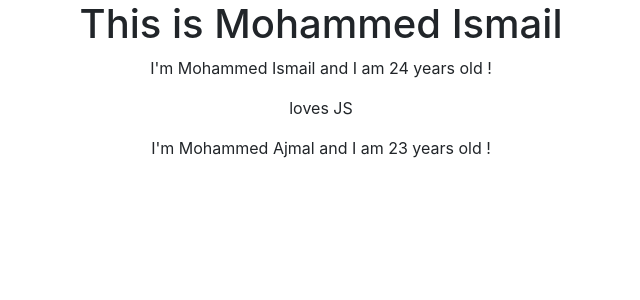
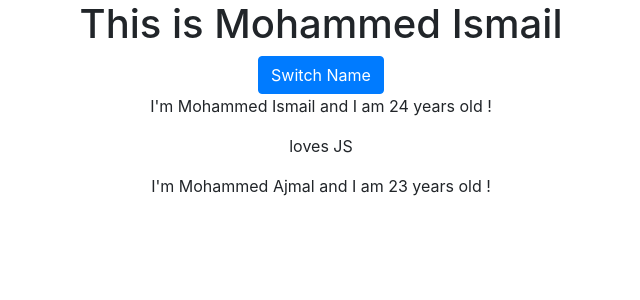
Before and after one commit to ikismail/learn-react, a React (Create React App) app: page / in a window 1280 px wide. Shown: the top 300 px of the page, without its empty margins (319-959 px from the left). Built offline with nearby package versions, Linux system fonts and the light colour scheme.

Commit message:
Understanding state

```diff
--- a/src/App.js
+++ b/src/App.js
@@ -4,14 +4,41 @@ import React, {
 import './App.css';
 import Person from './Person/Person'
 class App extends Component {
+
+  /* State cannot be changed, state can be changed and if it changes and thats the special thing, it only works on that state property, If it changes it will lead react to re-render our dom or to update the dom,
+    eg: if we change the name Mohammed Ismail this will lead to this being re-rendered
+  */
+  state = {
+    persons: [
+      {name: 'Mohammed Ismail', age: "24"},
+      {name: 'Mohammed Ajmal', age: "23"}
+    ]
+  }
+
+// Handler will be append for function for handling event
+  swithNameHandler = () => {
+    // console.log("clicked")
+
+    this.setState({persons: [
+      {
+        name: 'Ismail',
+        age: "24"
+      }, {
+        name: 'Mohammed Ajmal',
+        age: "23"
+      }
+    ]})
+  }
+
   /* Every react component has to return or render some html code which can be rendered to the dom to the screen*/
   render() {
     return (
       // Our jsx expression must have one root element for each and every component
       <div className="App">
         <h1>This is Mohammed Ismail</h1>
-        <Person name="Mohammed Ismail" age="24">loves JS</Person>
-        <Person name="Mohammed Ajmal" age="23"></Person>
+        <button className="btn btn-primary" onClick={this.swithNameHandler}>Switch Name</button>
+        <Person name={this.state.persons[0].name} age={this.state.persons[0].age}>loves JS</Person>
+        <Person name={this.state.persons[1].name} age={this.state.persons[1].age}></Person>
       </div>
     );
 
```
